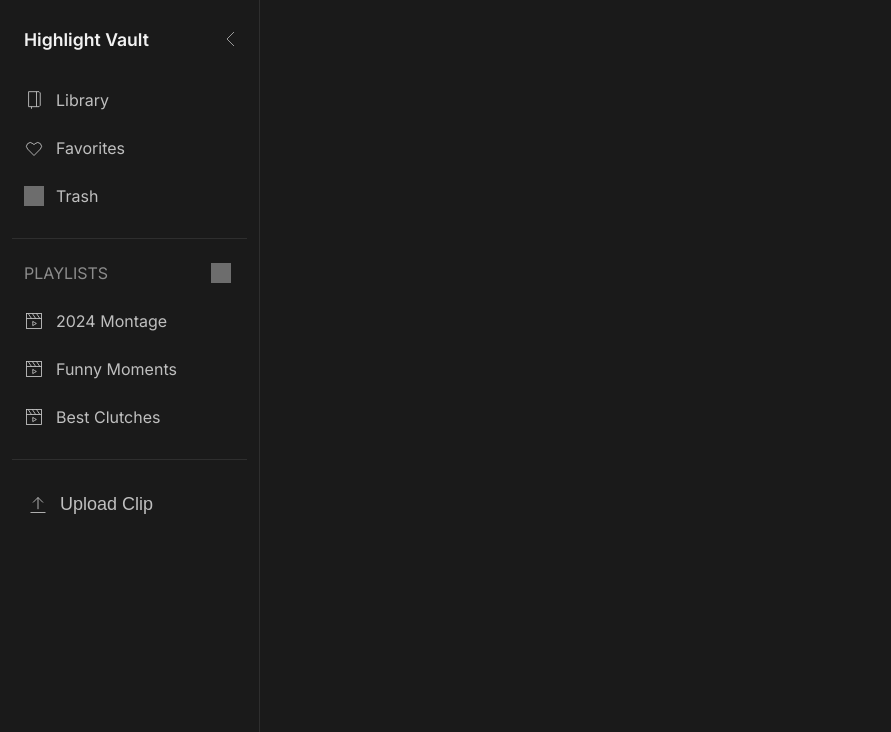
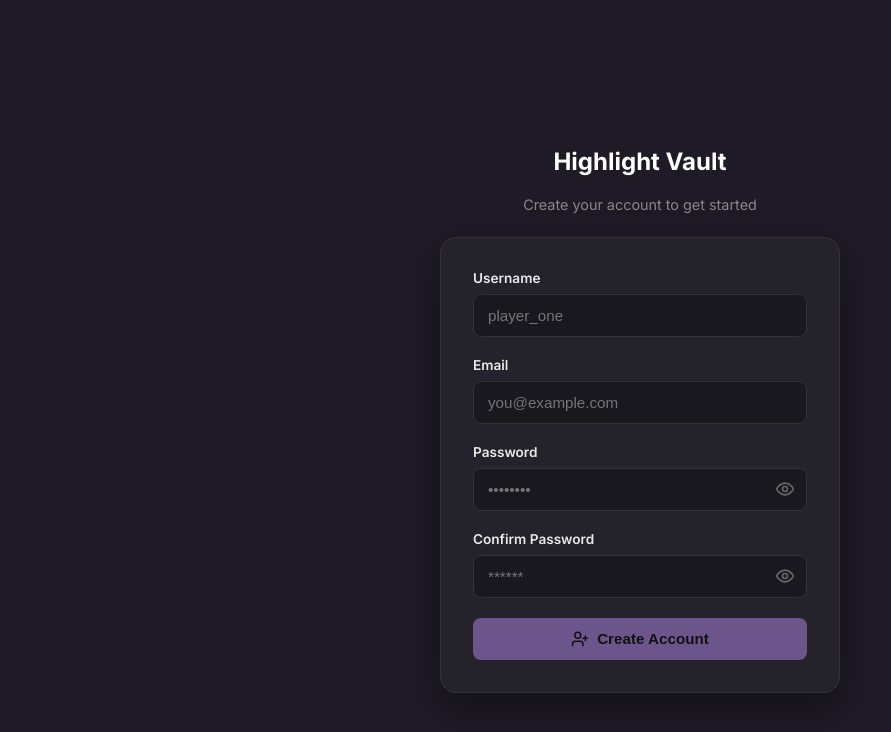
Before and after one commit to luntarex/highligt-vault, an Angular app: page /register in a window 1280 px wide. Before the commit this address led to /. Shown: the top 732 px of the page, without its empty margins (0-891 px from the left). Built offline with nearby package versions, Linux system fonts and the light colour scheme; grey boxes are pictures that could not be loaded.

Commit message:
Register Page

```diff
--- a/src/app/app.html
+++ b/src/app/app.html
@@ -1,5 +1,5 @@
 <div class="app-container">
-  <app-sidebar (uploadClicked)="onUploadClick()"></app-sidebar>
+  <app-sidebar *ngIf="!isAuthPage" (uploadClicked)="onUploadClick()"></app-sidebar>
   <div class="main-content">
     <router-outlet></router-outlet>
   </div>
--- a/src/app/app.routes.ts
+++ b/src/app/app.routes.ts
@@ -1,8 +1,9 @@
 import { Routes } from '@angular/router';
 import { Library } from './components/library/library';
 import { ClipEditor } from './components/clip-editor/clip-editor';
-
+import { Register } from './pages/auth/register/register';
 export const routes: Routes = [
   { path: '', component: Library },
-  { path: 'clip-editor/:id', component: ClipEditor }
+  { path: 'clip-editor/:id', component: ClipEditor },
+  { path : 'register',component : Register}
 ];
--- a/src/app/app.ts
+++ b/src/app/app.ts
@@ -1,6 +1,6 @@
 import { CommonModule } from '@angular/common';
 import { Component, signal } from '@angular/core';
-import { RouterOutlet } from '@angular/router';
+import { RouterOutlet, Router, NavigationEnd } from '@angular/router';
 import { Sidebar } from "./components/sidebar/sidebar";
 import { Library } from './components/library/library';
 import { CustomUpload } from './components/custom-upload/custom-upload';
@@ -14,6 +14,15 @@ import { CustomUpload } from './components/custom-upload/custom-upload';
 export class App {
   protected readonly title = signal('highlight-vault');
   protected showUpload = false;
+  protected isAuthPage = false;
+
+  constructor(private router: Router) {
+    this.router.events.subscribe((event) => {
+      if (event instanceof NavigationEnd) {
+        this.isAuthPage = ['/register', '/login'].includes(event.urlAfterRedirects);
+      }
+    });
+  }
 
   onUploadClick() {
     this.showUpload = true;
--- a/src/app/components/library/library.css
+++ b/src/app/components/library/library.css
@@ -117,6 +117,13 @@ color : hsl(0, 0%, 60%);
   transition: all 0.2s ease;
 }
 
+.profile-nav img {
+  width: 100%;
+  height: 100%;
+  border-radius: 50%;
+  object-fit: cover;
+}
+
 .profile-nav:hover svg,
 .profile-nav a:hover svg {
   stroke: hsl(var(--third));
--- a/src/app/components/library/library.html
+++ b/src/app/components/library/library.html
@@ -35,11 +35,7 @@
 
     <div class = "profile-nav" >
       <a routerLink="/profile" routerLinkActive="active">
-        <svg xmlns="http://www.w3.org/2000/svg" viewBox="0 0 24 24" class="nav-icon" width="100%" height="100%">
-          <circle cx="12" cy="12" r="10" fill="none" stroke="currentColor" stroke-width="2"/>
-          <circle cx="12" cy="9.5" r="3.5" fill="none" stroke="currentColor" stroke-width="2"/>
-          <polyline points="4.5 18.5 7.5 15.5 12 17 16.5 15.5 19.5 18.5" fill="none" stroke="currentColor" stroke-width="2"/>
-        </svg>
+        <img src="{{ user.profilePhotoUrl }}">
       </a>
      </div>
   </header>
--- a/src/app/components/library/library.ts
+++ b/src/app/components/library/library.ts
@@ -6,6 +6,7 @@ import { Clip } from '../../models/clip'
 import { CustomDropdownComponent } from '../custom-dropdown/custom-dropdown';
 import { RouterLink, RouterLinkActive } from "@angular/router";
 import { FormsModule } from '@angular/forms';
+import { User } from '../../models/user';
 
 
 @Component({
@@ -21,11 +22,17 @@ export class Library implements OnInit {
   sortOptions = ['Date', 'Duration'];
 
   clips: Clip[] = [];
-
+  user!: User;
   constructor(private clipService: ClipService) {}
 
   ngOnInit(): void {
    this.clips = this.clipService.getClips();
+   this.user = {
+      id: '1',
+      username: 'Haluk',
+      email: 'haluk@example.com',
+      profilePhotoUrl: 'https://i.pravatar.cc/150?img=3'
+   };
   }
   handleDelete(id: number) {
     this.clipService.deleteClip(id);
--- /dev/null
+++ b/src/app/models/user.ts
@@ -0,0 +1,12 @@
+export interface User {
+    id: string;
+    username: string;
+    email: string;
+    profilePhotoUrl:string;
+}
+export interface RegisterRequest {
+    username: string;
+    email: string;
+    password: string;
+    confirmPassword: string;
+}
--- /dev/null
+++ b/src/app/pages/auth/register/register.css
@@ -0,0 +1,168 @@
+.auth-container {
+  display: flex;
+  flex-direction: column;
+  align-items: center;
+  justify-content: center;
+  min-height: 100vh;
+  background-color: #1e1b26;
+  color: white;
+  font-family: 'Inter', sans-serif;
+  padding: 20px;
+}
+
+/* Header & Logo */
+.auth-header {
+  text-align: center;
+  margin-bottom: 24px;
+}
+
+.logo-box {
+  width: 50px;
+  height: 50px;
+  background-color: rgba(168, 85, 247, 0.15);
+  border-radius: 12px;
+  display: flex;
+  align-items: center;
+  justify-content: center;
+  margin: 0 auto 16px auto;
+  color: #b388eb;
+}
+
+.logo-box svg { width: 28px; height: 28px; }
+
+.auth-header h1 {
+  font-size: 1.4rem;
+  margin: 0 0 6px 0;
+  font-weight: 600;
+}
+
+.auth-header p {
+  color: #888;
+  font-size: 0.9rem;
+  margin: 0;
+}
+
+/* Form Card */
+.auth-card {
+  background-color: #24222a;
+  border: 1px solid #333;
+  border-radius: 16px;
+  padding: 32px;
+  width: 100%;
+  max-width: 400px;
+  box-shadow: 0 15px 40px rgba(0,0,0,0.4);
+}
+
+/* Inputs */
+.form-group { margin-bottom: 20px; }
+
+.form-group label {
+  display: block;
+  font-size: 0.85rem;
+  font-weight: 600;
+  margin-bottom: 8px;
+  color: #eaeaea;
+}
+
+.form-group input {
+  width: 100%;
+  background-color: #1a181f;
+  border: 1px solid #333;
+  border-radius: 8px;
+  padding: 12px 14px;
+  color: white;
+  font-size: 0.95rem;
+  outline: none;
+  transition: border-color 0.2s;
+  box-sizing: border-box;
+}
+
+.form-group input:focus { border-color: #b388eb; }
+
+/* Password Icons */
+.input-with-icon { position: relative; }
+
+.input-with-icon input { padding-right: 44px; }
+
+.icon-btn {
+  position: absolute;
+  right: 12px;
+  top: 50%;
+  transform: translateY(-50%);
+  background: none;
+  border: none;
+  color: #666;
+  cursor: pointer;
+  padding: 0;
+  display: flex;
+}
+
+.icon-btn:hover { color: #aaa; }
+.icon-btn svg { width: 20px; height: 20px; }
+
+/* Button */
+.submit-btn {
+  width: 100%;
+  background-color: #b388eb;
+  color: black;
+  border: none;
+  border-radius: 8px;
+  padding: 12px;
+  font-size: 0.95rem;
+  font-weight: 600;
+  cursor: pointer;
+  display: flex;
+  align-items: center;
+  justify-content: center;
+  gap: 8px;
+  margin-top: 10px;
+  transition: opacity 0.2s, transform 0.1s;
+}
+
+.submit-btn:hover:not(:disabled) { opacity: 0.9; }
+.submit-btn:active:not(:disabled) { transform: scale(0.98); }
+.submit-btn:disabled {
+  opacity: 0.5;
+  cursor: not-allowed;
+}
+.submit-btn svg { width: 18px; height: 18px; }
+
+/* Divider */
+.divider {
+  display: flex;
+  align-items: center;
+  text-align: center;
+  margin: 24px 0;
+  color: #555;
+  font-size: 0.8rem;
+}
+
+.divider::before, .divider::after {
+  content: '';
+  flex: 1;
+  border-bottom: 1px solid #333;
+}
+
+.divider span { padding: 0 10px; }
+
+/* Footer Link */
+.footer-link {
+  text-align: center;
+  font-size: 0.85rem;
+  color: #888;
+  margin: 0;
+}
+
+.footer-link a {
+  color: #b388eb;
+  text-decoration: none;
+  font-weight: 600;
+}
+
+.footer-link a:hover { text-decoration: underline; }
+.error-text {
+  color: #ff4d4d;
+  font-size: 0.8rem;
+  margin-top: 6px;
+  display: block;
+}
--- /dev/null
+++ b/src/app/pages/auth/register/register.html
@@ -0,0 +1,52 @@
+<div class="auth-container">
+<div class="auth-header">
+  <img src="">
+  <h2>Highlight Vault</h2>
+  <p>Create your account to get started</p>
+</div>
+<div class="auth-card">
+  <form #registerForm="ngForm" (ngSubmit)="onSubmit()">
+    <div class="form-group">
+      <label>Username</label>
+      <input type="text" [(ngModel)]="registerRequest.username" name="username" required placeholder="player_one">
+    </div>
+    <div class="form-group">
+      <label>Email</label>
+      <input type="email" [(ngModel)]="registerRequest.email" name="email" required placeholder="you@example.com">
+    </div>
+    <div class="form-group">
+      <label>Password</label>
+      <div class="input-with-icon">
+        <input [type]="showPassword ? 'text' : 'password'" name="password" [(ngModel)]="registerRequest.password" placeholder="••••••••" required>
+
+        <button type="button" class="icon-btn" (click)="togglePasswordVisibility()">
+          <svg *ngIf="!showPassword" xmlns="http://www.w3.org/2000/svg" viewBox="0 0 24 24" fill="none" stroke="currentColor" stroke-width="2" stroke-linecap="round" stroke-linejoin="round"><path d="M2 12s3-7 10-7 10 7 10 7-3 7-10 7-10-7-10-7Z"/><circle cx="12" cy="12" r="3"/></svg>
+          <svg *ngIf="showPassword" xmlns="http://www.w3.org/2000/svg" viewBox="0 0 24 24" fill="none" stroke="currentColor" stroke-width="2" stroke-linecap="round" stroke-linejoin="round"><path d="M9.88 9.88a3 3 0 1 0 4.24 4.24"/><path d="M10.73 5.08A10.43 10.43 0 0 1 12 5c7 0 10 7 10 7a13.16 13.16 0 0 1-1.67 2.68"/><path d="M6.61 6.61A13.526 13.526 0 0 0 2 12s3 7 10 7a9.74 9.74 0 0 0 5.39-1.61"/><line x1="2" x2="22" y1="2" y2="22"/></svg>
+        </button>
+      </div>
+    </div>
+      <div class = "form-group">
+        <label >Confirm Password</label>
+        <div class="input-with-icon">
+          <input [type]="showConfirmPassword ? 'text' : 'password'" [(ngModel)]="registerRequest.confirmPassword" name="confirmPassword" required placeholder="******">
+          <button type="button" class="icon-btn" (click)="toggleConfirmPasswordVisibility()">
+            <svg *ngIf="!showConfirmPassword" xmlns="http://www.w3.org/2000/svg" viewBox="0 0 24 24" fill="none" stroke="currentColor" stroke-width="2" stroke-linecap="round" stroke-linejoin="round"><path d="M2 12s3-7 10-7 10 7 10 7-3 7-10 7-10-7-10-7Z"/><circle cx="12" cy="12" r="3"/></svg>
+            <svg *ngIf="showConfirmPassword" xmlns="http://www.w3.org/2000/svg" viewBox="0 0 24 24" fill="none" stroke="currentColor" stroke-width="2" stroke-linecap="round" stroke-linejoin="round"><path d="M9.88 9.88a3 3 0 1 0 4.24 4.24"/><path d="M10.73 5.08A10.43 10.43 0 0 1 12 5c7 0 10 7 10 7a13.16 13.16 0 0 1-1.67 2.68"/><path d="M6.61 6.61A13.526 13.526 0 0 0 2 12s3 7 10 7a9.74 9.74 0 0 0 5.39-1.61"/><line x1="2" x2="22" y1="2" y2="22"/></svg>
+          </button>
+        </div>
+        <small class="error-text" *ngIf="registerRequest.password && registerRequest.confirmPassword && registerRequest.password !== registerRequest.confirmPassword">
+          Passwords do not match.
+        </small>
+      </div>
+
+
+
+  <button type="submit" class="submit-btn" [disabled]="!registerForm.valid">
+        <svg xmlns="http://www.w3.org/2000/svg" viewBox="0 0 24 24" fill="none" stroke="currentColor" stroke-width="2" stroke-linecap="round" stroke-linejoin="round"><path d="M16 21v-2a4 4 0 0 0-4-4H6a4 4 0 0 0-4 4v2"/><circle cx="9" cy="7" r="4"/><line x1="19" x2="19" y1="8" y2="14"/><line x1="22" x2="16" y1="11" y2="11"/></svg>
+        Create Account
+      </button>
+  </form>
+</div>
+
+
+</div>
--- /dev/null
+++ b/src/app/pages/auth/register/register.ts
@@ -0,0 +1,34 @@
+import { User } from './../../../models/user';
+import { Component } from '@angular/core';
+import { CommonModule } from '@angular/common';
+import { FormsModule } from '@angular/forms';
+import { RouterModule } from '@angular/router';
+import { RegisterRequest } from '../../../models/user';
+
+@Component({
+  selector: 'app-register',
+  imports: [CommonModule, FormsModule, RouterModule],
+  templateUrl: './register.html',
+  styleUrl: './register.css',
+})
+export class Register {
+  registerRequest: RegisterRequest = {
+    username: '',
+    email: '',
+    password: '',
+    confirmPassword: '',
+  };
+  showPassword = false;
+  showConfirmPassword = false;
+
+  togglePasswordVisibility() {
+    this.showPassword = !this.showPassword;
+  }
+
+  toggleConfirmPasswordVisibility() {
+    this.showConfirmPassword = !this.showConfirmPassword;
+  }
+  onSubmit() {
+    console.log('Registiring user data sent to the backend',this.registerRequest);
+  }
+}
```
Also changed, not shown: 1 other file (tests, documents, lock files or other folders).
